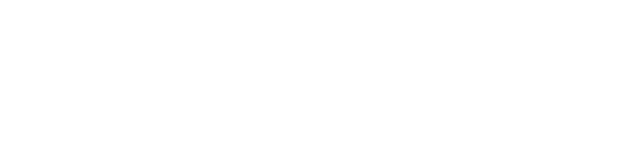
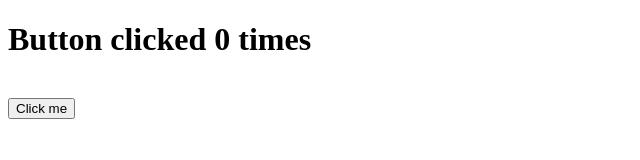
Before and after one commit to acciojob/button-counter-Arbajshaikh5873, a React app: page / in a window 1280 px wide. Shown: the whole page, without its empty margins (0-640 px from the left). Built offline with nearby package versions, Linux system fonts and the light colour scheme.

Commit message:
my First Commit

```diff
--- a/src/components/App.js
+++ b/src/components/App.js
@@ -1,11 +1,13 @@
 
 import React from "react";
 import './../styles/App.css';
+import Counter from "./Counter";
 
 const App = () => {
   return (
     <div>
         {/* Do not remove the main div */}
+        <Counter/>
     </div>
   )
 }
--- /dev/null
+++ b/src/components/Counter.js
@@ -0,0 +1,16 @@
+import React, { useState } from "react";
+
+export default function Counter() {
+  let [count, setCount] = useState(0);
+
+  function handleClick() {
+    setCount((curr) => curr + 1);
+  }
+  return (
+    <div>
+      <h1>{`Button clicked ${count} times`}</h1>
+      <br></br>
+      <button onClick={handleClick}>Click me</button>
+    </div>
+  );
+}
--- a/src/index.html
+++ b/src/index.html
@@ -9,4 +9,5 @@
 <body>
 <div id="root">
 </div>
+<script src="./index.js"></script>
 </html>
```
Also changed, not shown: 1 other file.
